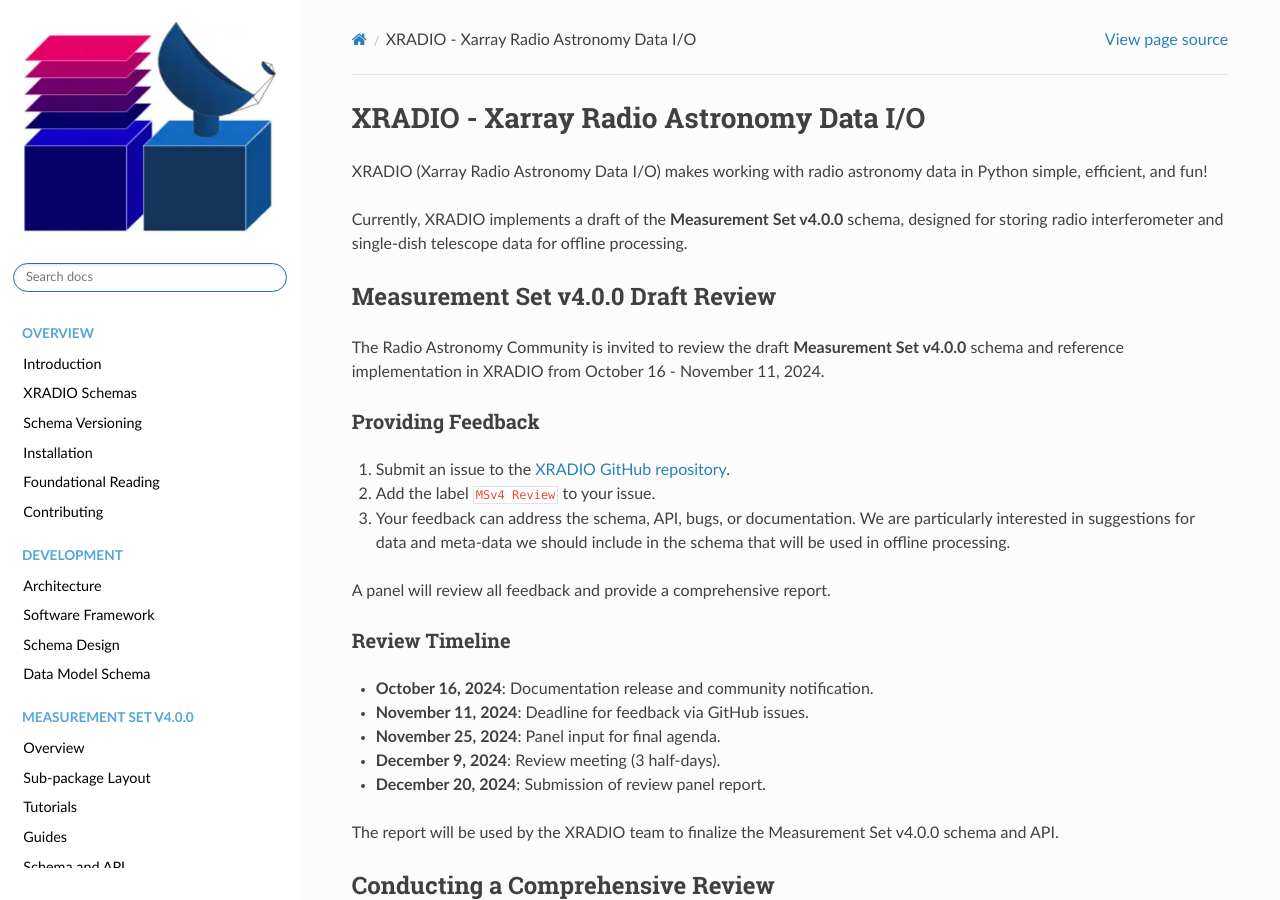
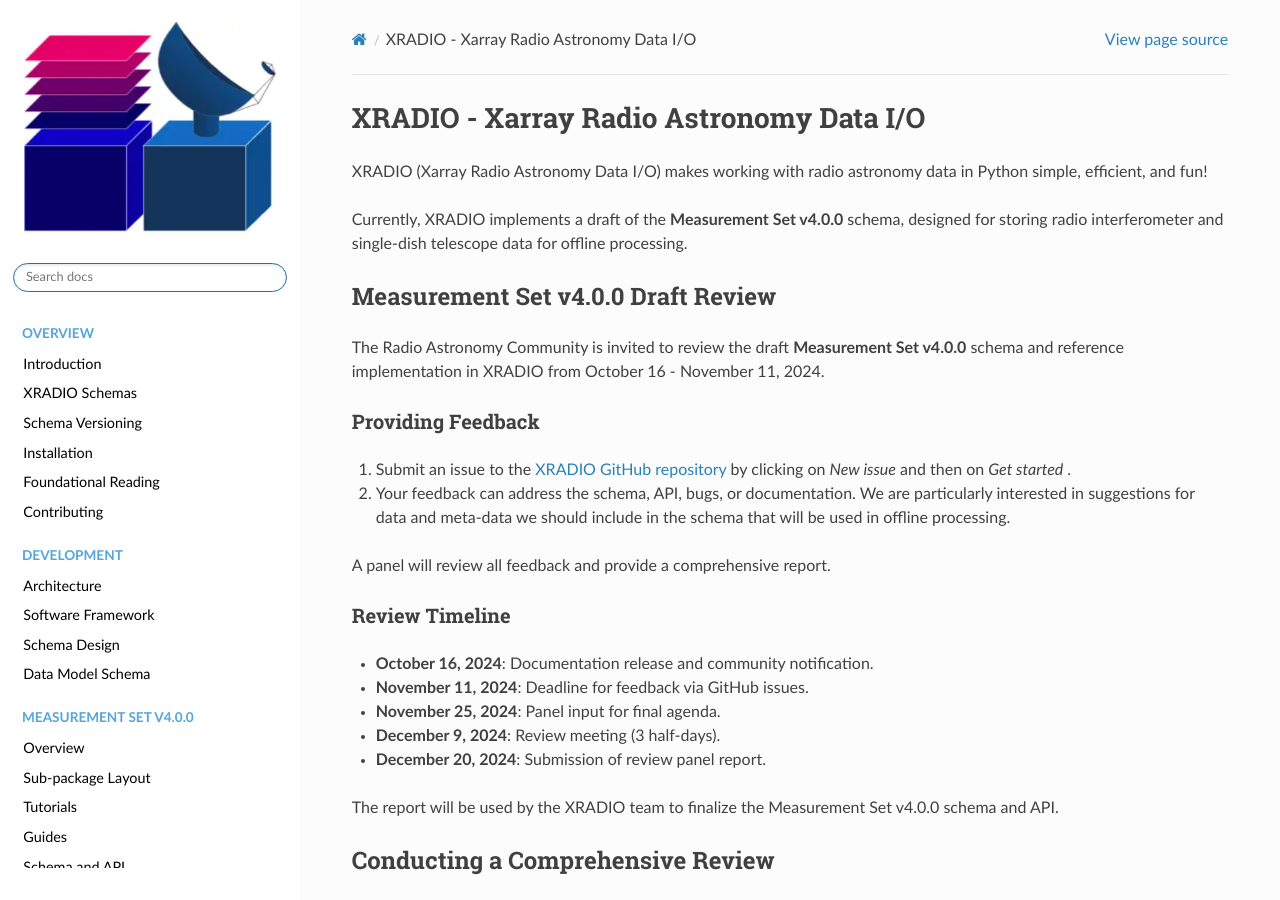
Before and after one commit to casangi/xradio, a Sphinx documentation site: the page built from docs/source/index.rst, in a window 1280 px wide and 900 px high. Built offline with Sphinx 7.4.7 and the Read the Docs theme 3.1.0, drawn with Linux system fonts in a browser that asks for light colours; pages that are not in the unit, such as notebooks, are missing from menus.

Commit message:
Update review instructions so that issue template is used.

```diff
--- a/docs/source/index.rst
+++ b/docs/source/index.rst
@@ -13,9 +13,8 @@ The Radio Astronomy Community is invited to review the draft **Measurement Set v
 Providing Feedback
 ^^^^^^^^^^^^^^^^^^
 
-1. Submit an issue to the `XRADIO GitHub repository <https://github.com/casangi/xradio/issues>`_.
-2. Add the label ``MSv4 Review`` to your issue.
-3. Your feedback can address the schema, API, bugs, or documentation. We are particularly interested in suggestions for data and meta-data we should include in the schema that will be used in offline processing.
+1. Submit an issue to the `XRADIO GitHub repository <https://github.com/casangi/xradio/issues>`_ by clicking on `New issue` and then on `Get started` .
+2. Your feedback can address the schema, API, bugs, or documentation. We are particularly interested in suggestions for data and meta-data we should include in the schema that will be used in offline processing.
 
 A panel will review all feedback and provide a comprehensive report.
 
```
